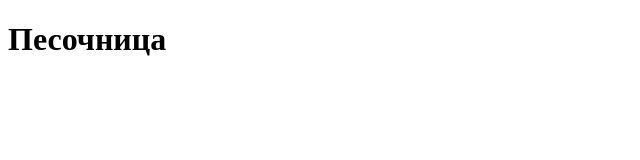
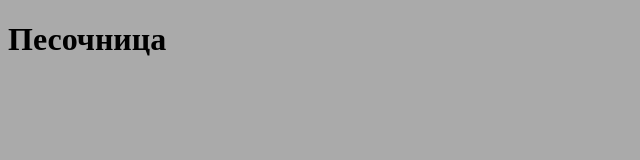
Before and after one commit to r1oforone/sandbox, a plain HTML site: page index.html in a window 1280 px wide. Shown: the whole page, without its empty margins (0-640 px from the left). Drawn offline with Linux system fonts and the light colour scheme.

Commit message:
фон поменял

```diff
--- a/index.html
+++ b/index.html
@@ -6,6 +6,7 @@
     <meta http-equiv="X-UA-Compatible" content="IE=edge">
     <meta name="viewport" content="width=device-width, initial-scale=1.0">
     <title>Document</title>
+    <link rel="stylesheet" href="style.css">
 </head>
 
 <body>
--- a/style.css
+++ b/style.css
@@ -1,3 +1,7 @@
 h1 {
     display: block;
 }
+
+body {
+    background-color: #aaa;
+}
```
